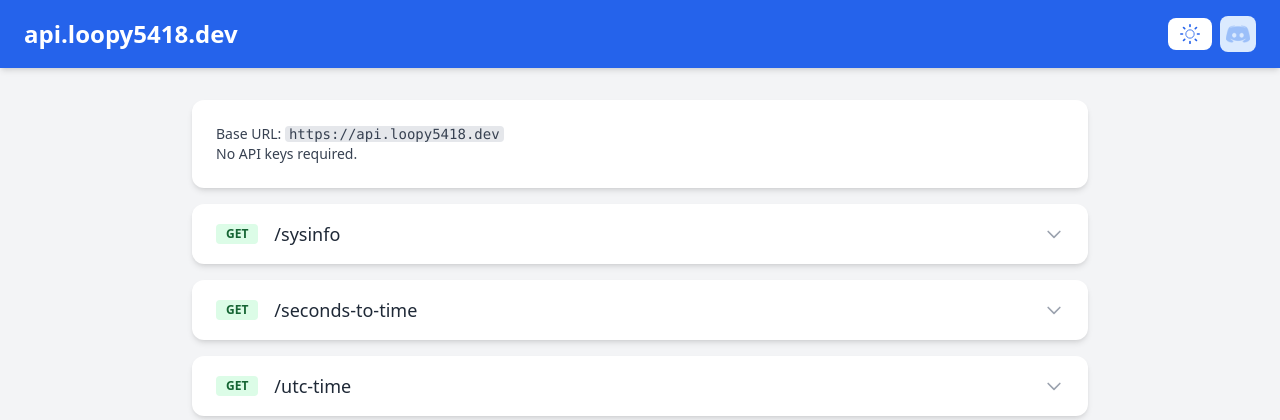
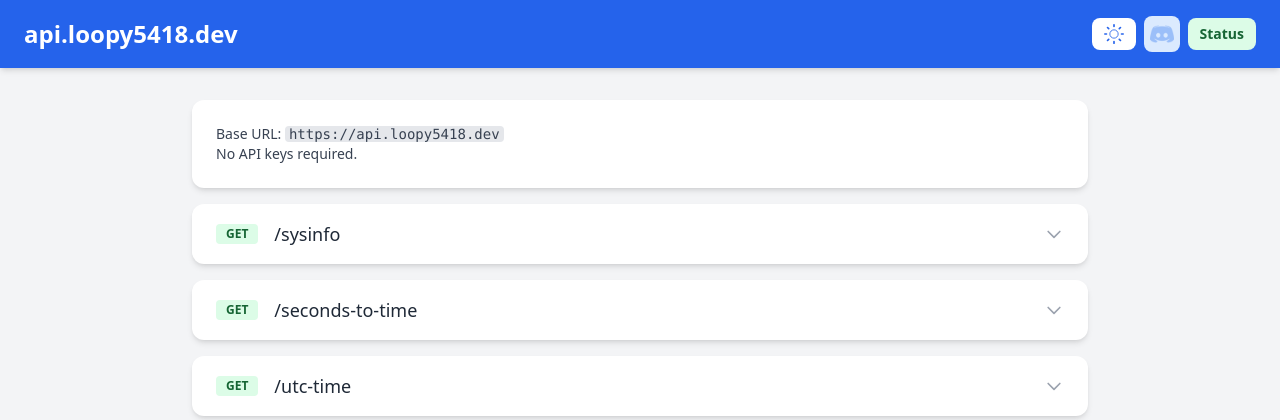
Before and after one commit to loopy5418/api, a Flask app: template api/templates/index.html in a window 1280 px wide. Shown: the top 420 px of the page. Run offline with Flask 3, Linux system fonts and the light colour scheme; the template is opened without the code that fills it, so the values that code supplies are empty; some libraries are stand-ins or nearby versions.

Commit message:
add status button to index.html

```diff
--- a/api/templates/index.html
+++ b/api/templates/index.html
@@ -43,6 +43,7 @@
       <button onclick="window.open('{{ discord_invite }}', '_blank')" class="bg-blue-100 hover:bg-blue-200 rounded-lg p-1.5 flex items-center justify-center" title="Join Discord">
         <img src="{{ url_for('static', filename='discord-white-icon.png') }}" alt="Discord" class="h-6 w-6" style="filter: invert(27%) sepia(99%) saturate(749%) hue-rotate(182deg) brightness(97%) contrast(101%);">
       </button>
+      <button onclick="window.open('https://api.loopy5418.dev/status', '_blank')" class="bg-green-100 hover:bg-green-200 text-green-800 font-semibold px-3 py-1.5 rounded-lg text-sm ml-2">Status</button>
     </div>
   </header>
 
```
